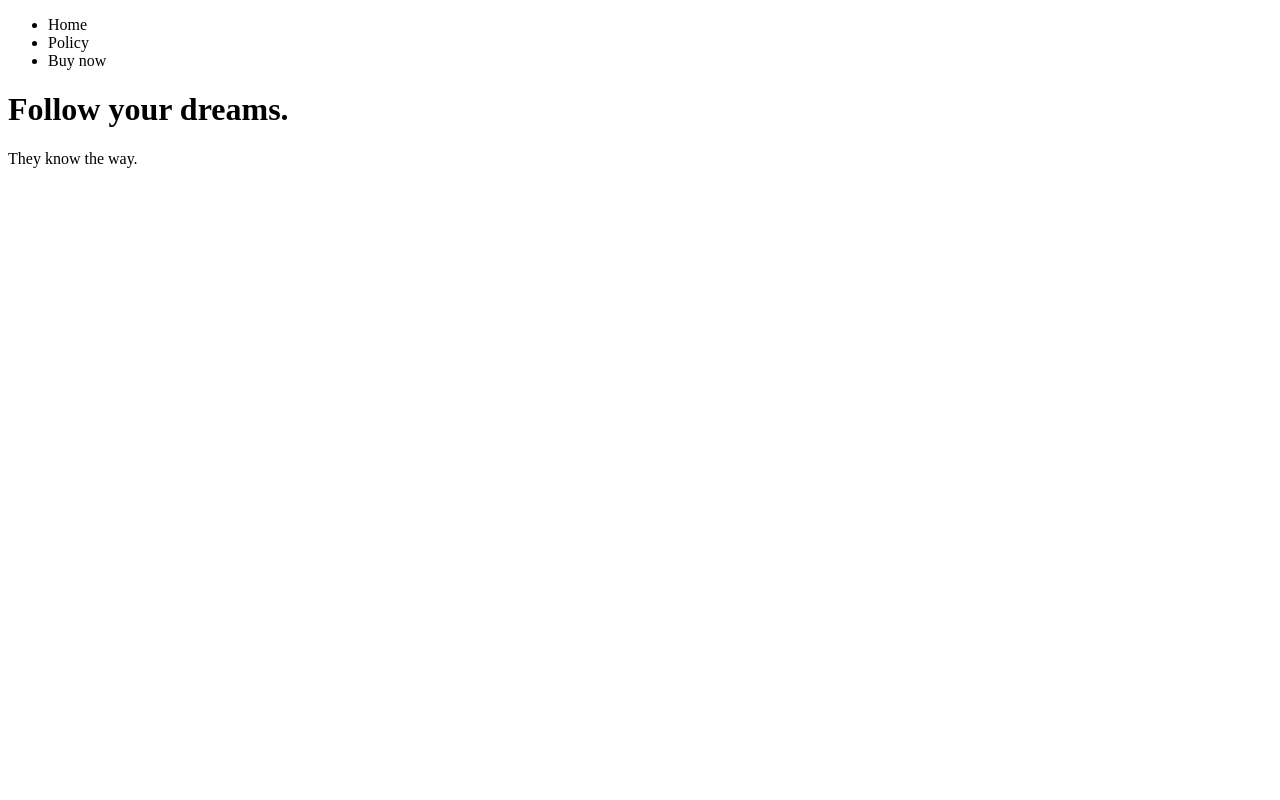
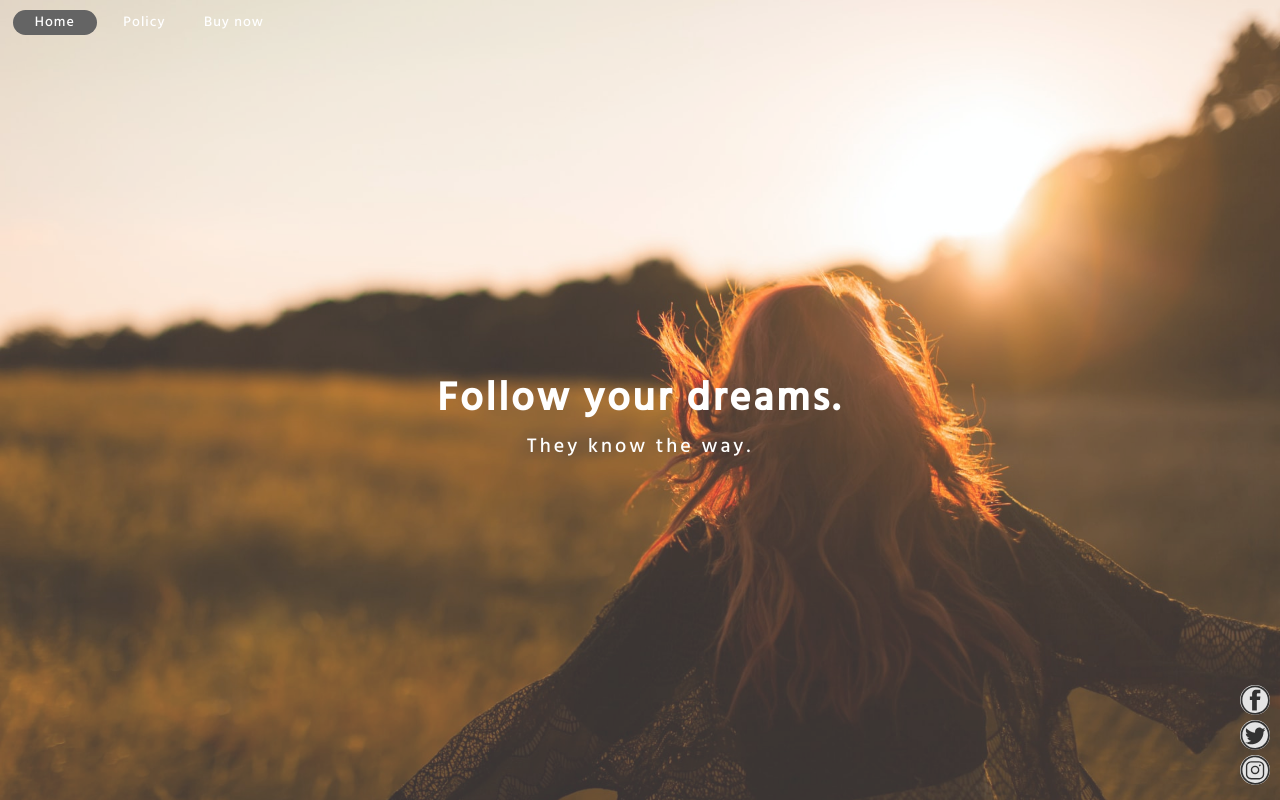
Before and after one commit to Kary01/landing-dreams.io, a plain HTML site: page index.html in a window 1280 px wide. Drawn offline with Linux system fonts and the light colour scheme.

Commit message:
add social media icons

```diff
--- a/css/style.css
+++ b/css/style.css
@@ -0,0 +1,123 @@
+:root{
+    --primary-font: 'Hind Siliguri', sans-serif;
+}
+
+*{
+    box-sizing: border-box;
+    padding: 0;
+    margin: 0;
+}
+
+html{
+    font-size: 62.5%;
+}
+
+body{
+    font-family: var(--primary-font);
+}
+
+.wrap{
+    width: 100%;
+    height: 100vh;
+    background-image: url("../assets/images/sasha.jpg");
+    opacity: .8;
+    background-position: center;
+    background-size: cover;
+    background-repeat: no-repeat;
+}
+
+.nav-bar{
+    list-style: none;
+    width: 300px;
+    height: 45px;
+    padding: 1em;
+}
+
+.nav-bar li{
+    width: 30%;
+    height: 100%;
+    float: left;
+    margin: 0 .2em;
+    text-align: center;
+    font-size: 1.4rem;
+    letter-spacing: .1rem;
+    color: #ffffff;
+    cursor: pointer;
+    border-radius: 2.5rem;
+    transition: all 0.5s ease;
+}
+
+.nav-bar li:hover{
+    background-color: #3e3e3e;
+}
+
+.nav-bar li.active{
+    background-color: #3e3e3e;
+}
+
+.content{
+    text-align: center;
+    position: relative;
+    top: 40%;
+    font-size: 2rem;
+    font-weight: 500;
+    letter-spacing: .3rem;
+    color: #ffffff;
+}
+
+/*-------------------------------------------- social media*/
+.share{
+    position: absolute;
+    right: 10px;
+    bottom: 10px;
+    list-style: none;
+}
+
+.share .icon{
+    background-position: center;
+    background-repeat: no-repeat;
+    background-size: contain;
+    background-color: #dedede;
+    border-radius: 50%;
+    width: 30px;
+    height: 30px;
+    margin: 5px 0;
+    text-align: center;
+    cursor: pointer;
+}
+
+.share .icon:before{
+    position: absolute;
+    right: 125%;
+    color: wheat;
+    opacity: 0;
+    transition: all 0.5s ease;
+}
+
+.share .icon:hover:before{
+    opacity: 1;
+}
+
+.share .fb{
+    background-image: url('../assets/icons/fb.svg');
+}
+
+.share .fb:before{
+    content: "facebook";
+}
+
+.share .tw{
+    background-image: url('../assets/icons/twitter.svg');
+}
+
+.share .tw:before{
+    content: "twitter";
+}
+
+.share .in{
+    background-image: url('../assets/icons/instagram.svg');
+}
+
+.share .in:before{
+    content: "instagram";
+}
--- a/index.html
+++ b/index.html
@@ -11,7 +11,7 @@
 <body>
     <div class="wrap">
         <ul class="nav-bar">
-            <li>Home</li>
+            <li class="active">Home</li>
             <li>Policy</li>
             <li>Buy now</li>
         </ul>
@@ -19,6 +19,11 @@
             <h1>Follow your dreams.</h1>
             <p>They know the way.</p>
         </div>
+        <ul class="share">
+            <li class="icon fb"></li>
+            <li class="icon tw"></li>
+            <li class="icon in"></li>
+        </ul>
     </div>
 </body>
 </html>
```
